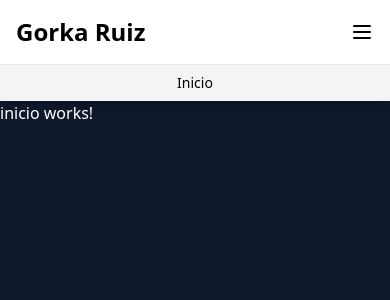
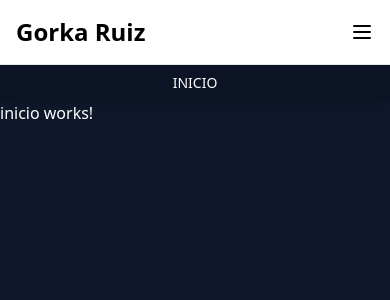
Before and after one commit to Gorka29/portfolio, an Angular app: page / in a window 390 px wide. Shown: the top 300 px of the page. Built offline with nearby package versions, Linux system fonts and the light colour scheme.

Commit message:
sección actual estilos

```diff
--- a/src/app/header/header.component.html
+++ b/src/app/header/header.component.html
@@ -27,7 +27,7 @@
     <!-- Línea separadora y sección actual (solo para móviles) -->
     <div class="md:hidden">
       <div class="w-full border-t border-gray-200"></div>
-      <div class="seccion-actual w-full py-2 text-sm font-medium bg-gray-100 text-center">
+      <div class="seccion-actual w-full py-2 text-sm text-white uppercase font-medium text-center">
         {{ seccionActual }}
       </div>
     </div>
--- a/src/app/header/header.component.scss
+++ b/src/app/header/header.component.scss
@@ -1,4 +1,5 @@
 $main-color: #0F172B;
+$main-color-oscuro: #0c1324;
 $main-color-hover: #182545;
 
 .inicio:hover, .sobre-mi:hover, .proyectos:hover, .contacto:hover {
@@ -9,15 +10,6 @@ header {
   background-color: white;
 }
 
-.seccion-actual-mobile {
-  color: $main-color;
-  padding: 10px;
-  text-align: center;
-  display: none;
+.seccion-actual {
+  background-color: $main-color-oscuro;
 }
-
-@media (max-width: 768px) {
-  .seccion-actual-mobile {
-    display: block;
-  }
-}
```
